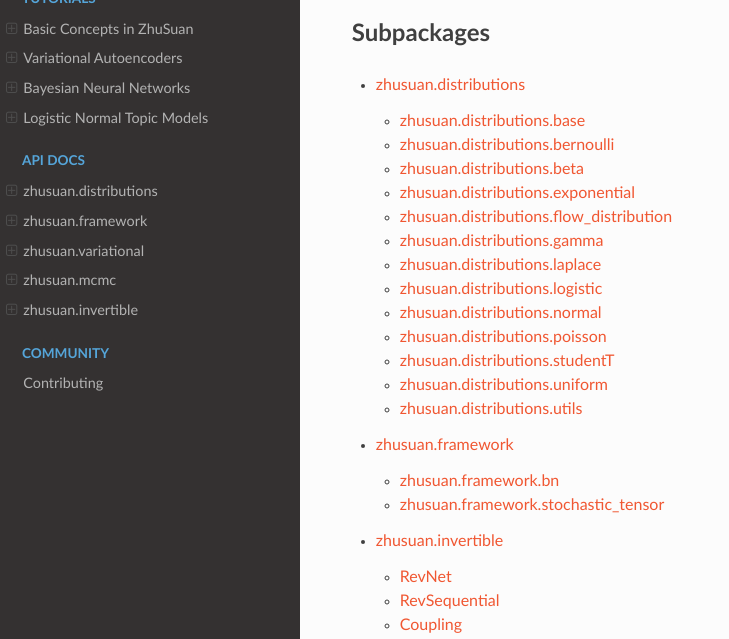
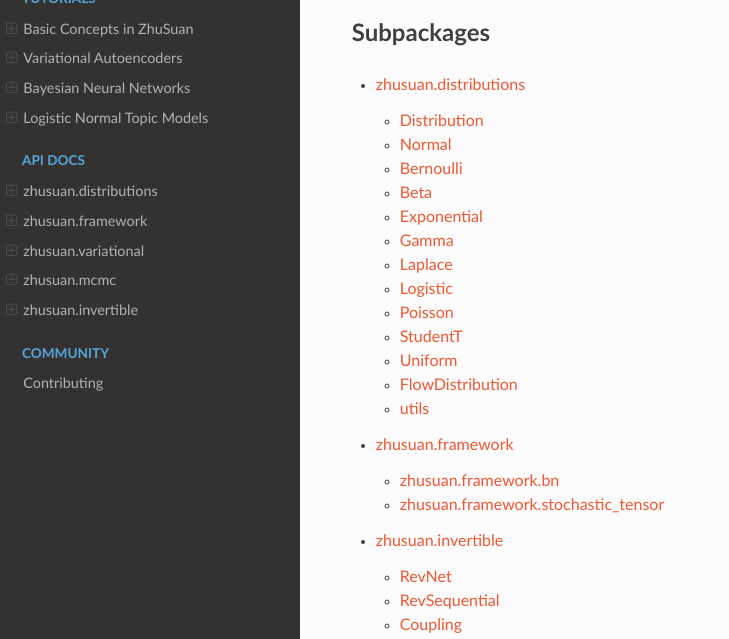
Before and after one commit to thuwzy/ZhuSuan-PyTorch, a Sphinx documentation site: the page built from docs/api/zhusuan.rst, in a window 1280 px wide and 900 px high, cut to the strip 261-900 px from the top of the window. Shown: the whole strip, without its empty margins (0-729 px from the left). Built offline with Sphinx 7.4.7 and the Read the Docs theme 2.0.0, drawn with Linux system fonts in a browser that asks for light colours.

Commit message:
all distru doc structure done

```diff
--- a/docs/api/zhusuan.distributions.base.rst
+++ /dev/null
@@ -1,7 +0,0 @@
-zhusuan.distributions.base
-=================================
-
-.. automodule:: zhusuan.distributions.base
-   :members:
-   :undoc-members:
-   :show-inheritance:
--- a/docs/api/zhusuan.distributions.bernoulli.rst
+++ /dev/null
@@ -1,7 +0,0 @@
-zhusuan.distributions.bernoulli
-======================================
-
-.. automodule:: zhusuan.distributions.bernoulli
-   :members:
-   :undoc-members:
-   :show-inheritance:
--- a/docs/api/zhusuan.distributions.beta.rst
+++ /dev/null
@@ -1,7 +0,0 @@
-zhusuan.distributions.beta
-=================================
-
-.. automodule:: zhusuan.distributions.beta
-   :members:
-   :undoc-members:
-   :show-inheritance:
--- a/docs/api/zhusuan.distributions.exponential.rst
+++ /dev/null
@@ -1,7 +0,0 @@
-zhusuan.distributions.exponential
-========================================
-
-.. automodule:: zhusuan.distributions.exponential
-   :members:
-   :undoc-members:
-   :show-inheritance:
--- a/docs/api/zhusuan.distributions.flow_distribution.rst
+++ /dev/null
@@ -1,7 +0,0 @@
-zhusuan.distributions.flow\_distribution
-===============================================
-
-.. automodule:: zhusuan.distributions.flow_distribution
-   :members:
-   :undoc-members:
-   :show-inheritance:
--- a/docs/api/zhusuan.distributions.gamma.rst
+++ /dev/null
@@ -1,7 +0,0 @@
-zhusuan.distributions.gamma
-==================================
-
-.. automodule:: zhusuan.distributions.gamma
-   :members:
-   :undoc-members:
-   :show-inheritance:
--- a/docs/api/zhusuan.distributions.laplace.rst
+++ /dev/null
@@ -1,7 +0,0 @@
-zhusuan.distributions.laplace
-====================================
-
-.. automodule:: zhusuan.distributions.laplace
-   :members:
-   :undoc-members:
-   :show-inheritance:
--- a/docs/api/zhusuan.distributions.logistic.rst
+++ /dev/null
@@ -1,7 +0,0 @@
-zhusuan.distributions.logistic
-=====================================
-
-.. automodule:: zhusuan.distributions.logistic
-   :members:
-   :undoc-members:
-   :show-inheritance:
--- a/docs/api/zhusuan.distributions.normal.rst
+++ /dev/null
@@ -1,7 +0,0 @@
-zhusuan.distributions.normal
-===================================
-
-.. automodule:: zhusuan.distributions.normal
-   :members:
-   :undoc-members:
-   :show-inheritance:
--- a/docs/api/zhusuan.distributions.poisson.rst
+++ /dev/null
@@ -1,7 +0,0 @@
-zhusuan.distributions.poisson
-====================================
-
-.. automodule:: zhusuan.distributions.poisson
-   :members:
-   :undoc-members:
-   :show-inheritance:
--- a/docs/api/zhusuan.distributions.studentT.rst
+++ /dev/null
@@ -1,7 +0,0 @@
-zhusuan.distributions.studentT
-=====================================
-
-.. automodule:: zhusuan.distributions.studentT
-   :members:
-   :undoc-members:
-   :show-inheritance:
--- a/docs/api/zhusuan.distributions.uniform.rst
+++ /dev/null
@@ -1,7 +0,0 @@
-zhusuan.distributions.uniform
-====================================
-
-.. automodule:: zhusuan.distributions.uniform
-   :members:
-   :undoc-members:
-   :show-inheritance:
--- a/docs/api/zhusuan.distributions.utils.rst
+++ /dev/null
@@ -1,7 +0,0 @@
-zhusuan.distributions.utils
-==================================
-
-.. automodule:: zhusuan.distributions.utils
-   :members:
-   :undoc-members:
-   :show-inheritance:
```
Also changed, not shown: docs/api/zhusuan.distributions.rst (+118 -15 lines).
